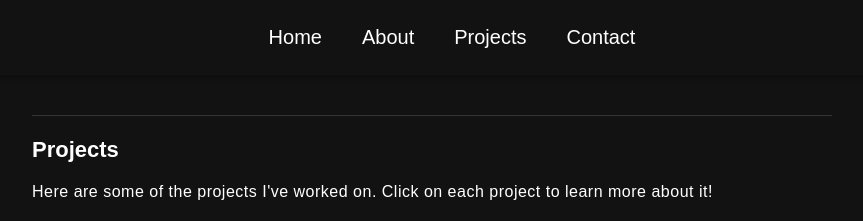
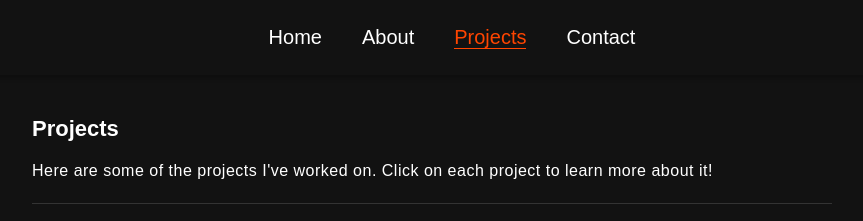
Before and after one commit to Oyvindeavor/Portfolio, a plain HTML site: page pages/projects.html in a window 1280 px wide. Shown: the top 221 px of the page, without its empty margins (208-1071 px from the left). Drawn offline with Linux system fonts and the light colour scheme; a web font is replaced by a local one.

Commit message:
Update projects.html

```diff
--- a/pages/projects.html
+++ b/pages/projects.html
@@ -20,7 +20,7 @@
           <ul class="flex">
             <li><a href="../index.html">Home</a></li>
             <li><a href="/pages/about.html">About</a></li>
-            <li><a href="/pages/projects.html">Projects</a></li>
+            <li><a class="active" href="/pages/projects.html">Projects</a></li>
             <li><a href="/pages/contact.html">Contact</a></li>
           </ul>
         </div>
@@ -28,7 +28,6 @@
     </header>
 
     <main class="main-container">
-      <div class="divider"></div>
       <h1 class="title-text">Projects</h1>
       <p>Here are some of the projects I've worked on. Click on each project to learn more about it!</p>
       <div class="divider"></div>
```
